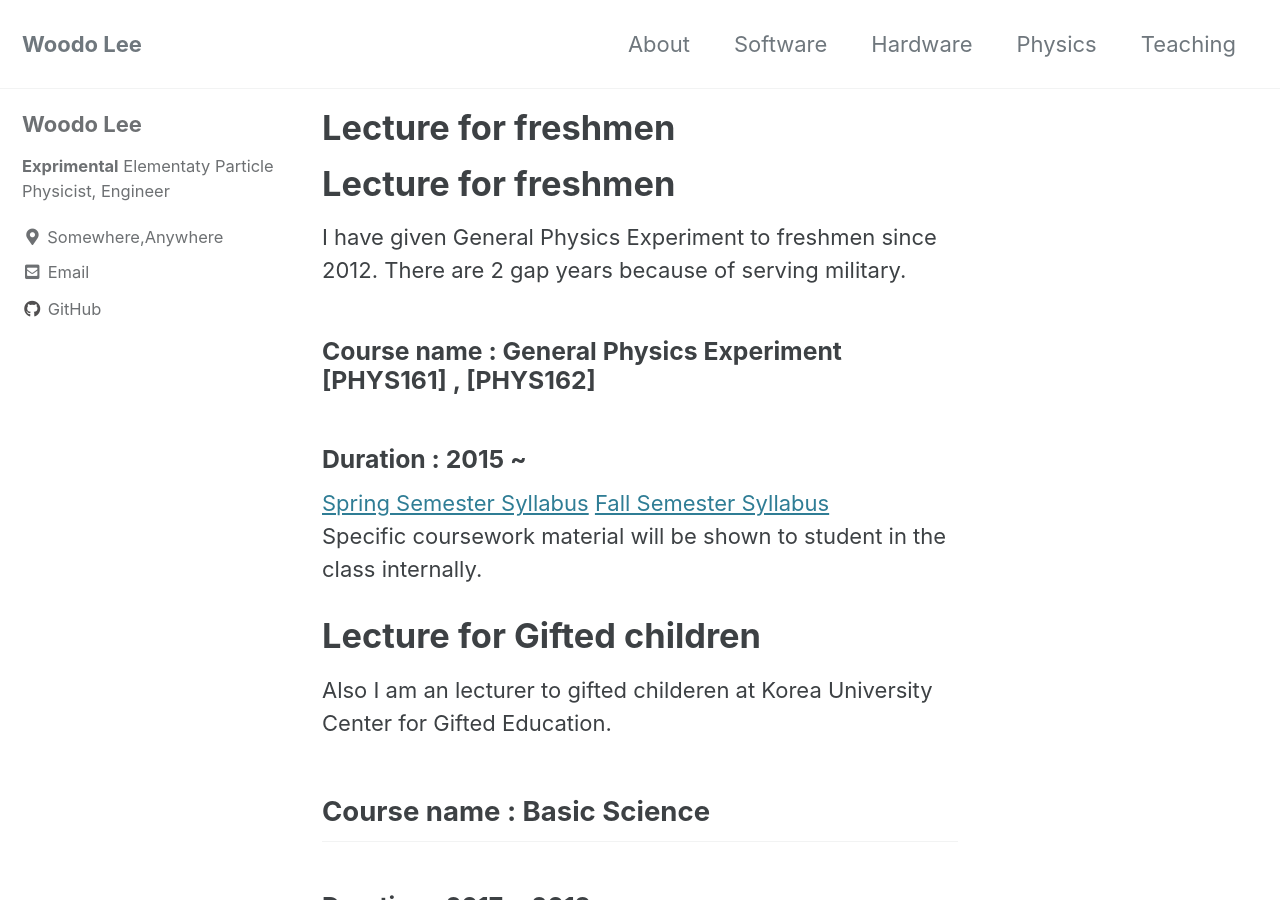
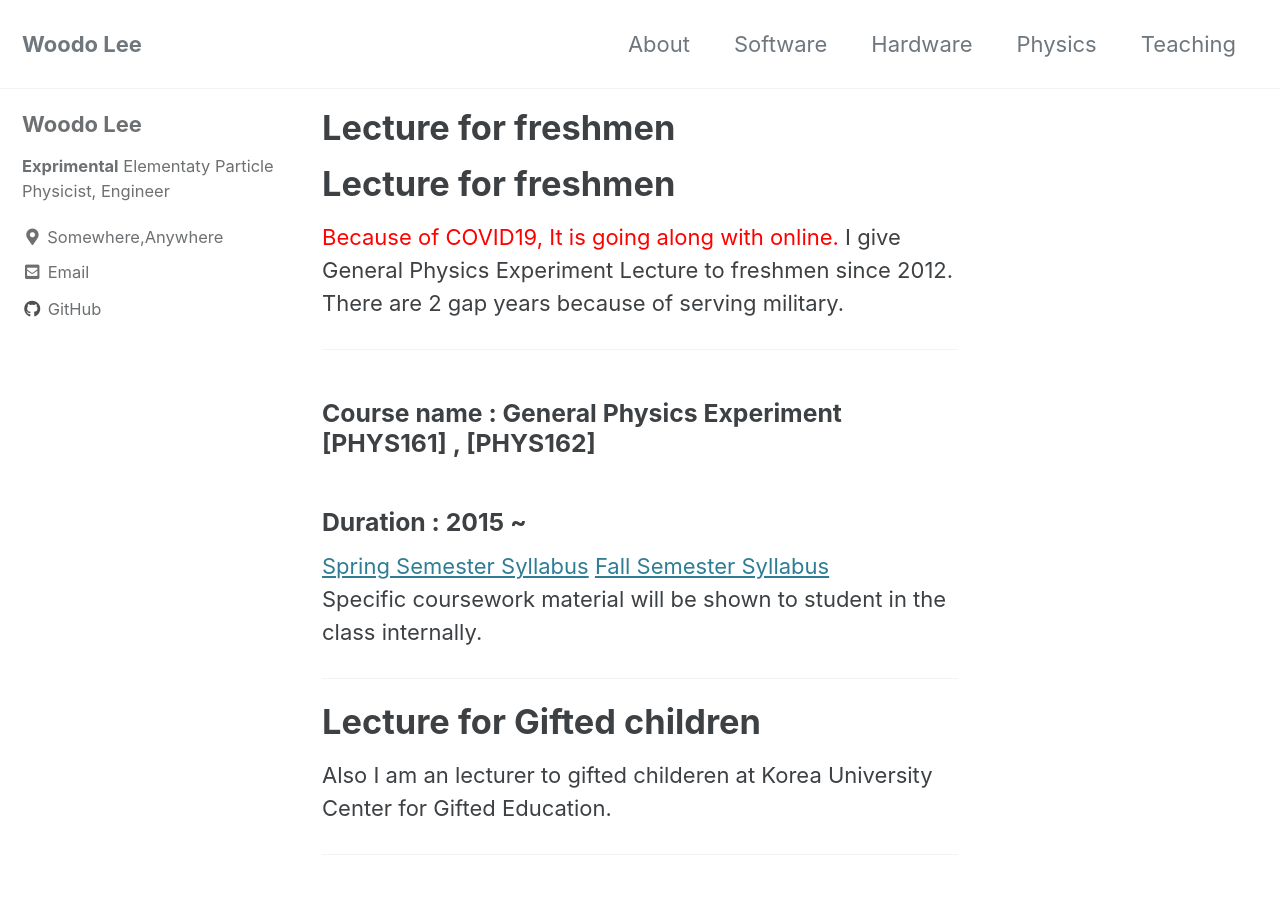
Before and after one commit to WoodoLee/WoodoLee.github.io, a Jekyll site: the page built from _pages/teaching.md, in a window 1280 px wide and 900 px high. Built offline with Jekyll 4.4.1, drawn with Linux system fonts in a browser that asks for light colours; cached includes are drawn as plain includes; our own code applies the rules of GitHub Pages for plain Markdown files.

Commit message:
teaching

```diff
--- a/_pages/teaching.md
+++ b/_pages/teaching.md
@@ -4,15 +4,25 @@ title: "Teaching"
 #toc: true
 ---
 # Lecture for freshmen
-I have given General Physics Experiment to freshmen since 2012. There are 2 gap years because of serving military.<br>
+<span style="color:red">Because of COVID19, It is going along with online.</span>
+I give General Physics Experiment Lecture to freshmen since 2012. There are 2 gap years because of serving military.<br>
+
+---
+
 ### Course name : General Physics Experiment [PHYS161] , [PHYS162]
 ### Duration : 2015 ~
+
 [Spring Semester Syllabus](https://drive.google.com/file/d/1RP7xTZbjhLxsT4cYlGhZbmQQLngCOuJ0/view?usp=sharing, "Spring Semester Syllabus ")
 [Fall Semester Syllabus](https://drive.google.com/file/d/10knLGF3h7ewCRLDGaxZP9khXQ-0e7--Y/view?usp=sharing, "Fall Semester Syllabus ")<br>
 Specific coursework material will be shown to student in the class internally.
 
+---
+
 # Lecture for Gifted children
 Also I am an lecturer to gifted childeren at Korea University Center for Gifted Education.
+
+---
+
 ## Course name : Basic Science
 ### Duration : 2017 ~ 2018
 I teach the basic science to gifted chindern from high school level to freshmen level in University. <br>
@@ -20,13 +30,16 @@ Physics : <br>
 Chemistry : <br>
 Biology : <br>
 Geology : <br>
+
+---
+
 ## Course name : Physical Computing
 ###  Duration : 2019 ~
 I teach the <span style="color:green">Arduino</span>  from A to Z for gifted childeren. They learn how to computer works, deal the analog and digital sensors with arduino. The ultimate goal is gathering physicsl signal(eg. Heart Rate) and analysing that. <br>
 The course is separated to two sections - Basic course and Intensified course.<br>
 <span style="color:red">Because of COVID19, It is going along with online.</span>
 
-[Basic Course Syllabus](https://drive.google.com/file/d/1RP7xTZbjhLxsT4cYlGhZbmQQLngCOuJ0/view?usp=sharing, "Basic Course Syllabus")
+[Basic Course Syllabus](https://drive.google.com/file/d/1RP7xTZbjhLxsT4cYlGhZbmQQLngCOuJ0/view?usp=sharing, "Basic Course Syllabus") ,
 [Intensified Course Syllabus](https://drive.google.com/file/d/10knLGF3h7ewCRLDGaxZP9khXQ-0e7--Y/view?usp=sharing, "Intensified Course Syllabus")<br>
 
 Specific coursework material will be shown to student in the class internally.
@@ -34,6 +47,8 @@ Specific coursework material will be shown to student in the class internally.
 | Contents Development | Course Materials | Lecture Duration|
 | :------: | :----------: | :----------: |
 | <span style="color:red">Done</span> | <span style="color:red">Done</span>| <span style="color:blue">Ongoing</span>|
+
+---
 
 ## Course name : Computer Vision
 ### Duration : 2020 ~
@@ -45,6 +60,9 @@ I teach the <span style="color:green">Computer Vision</span> with <span style="c
 | Contents Development | Course Materials | Lecture Duration|
 | :------: | :----------: | :----------: |
 | <span style="color:blue">Ongoing</span> | <span style="color:blue">Ongoing</span>| <span style="color:blue">Ongoing</span>|
+
+
+---
 
 ## Course name : Smart Eco System
 ### Duration : 2020 ~
```
